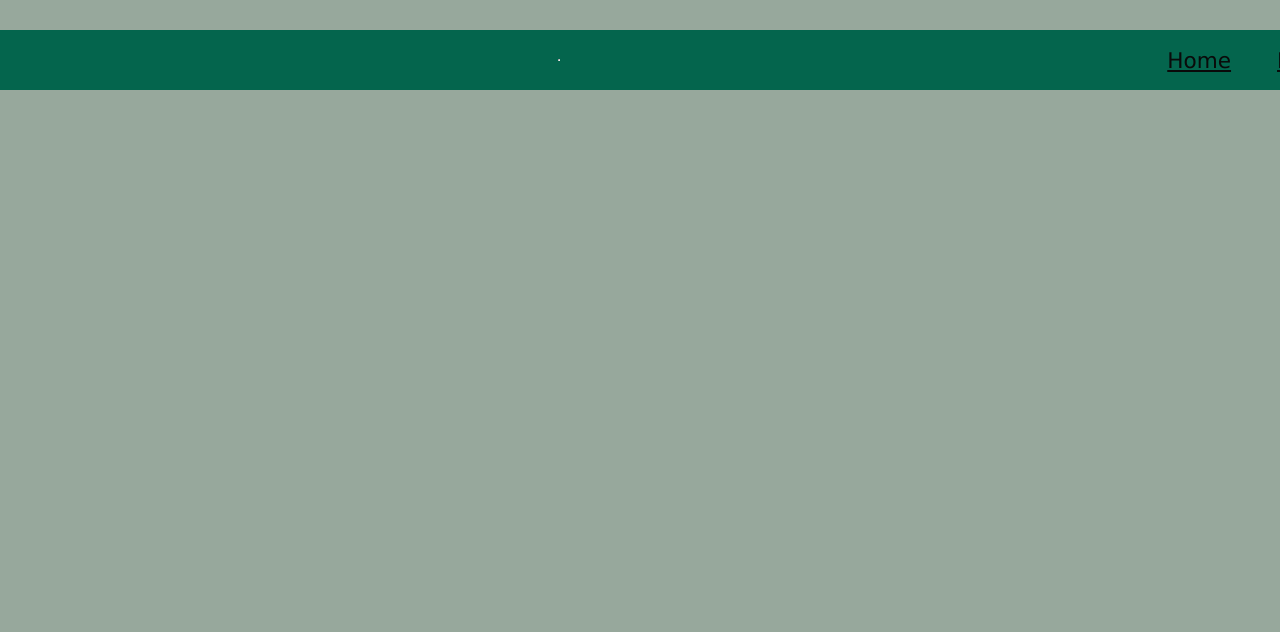
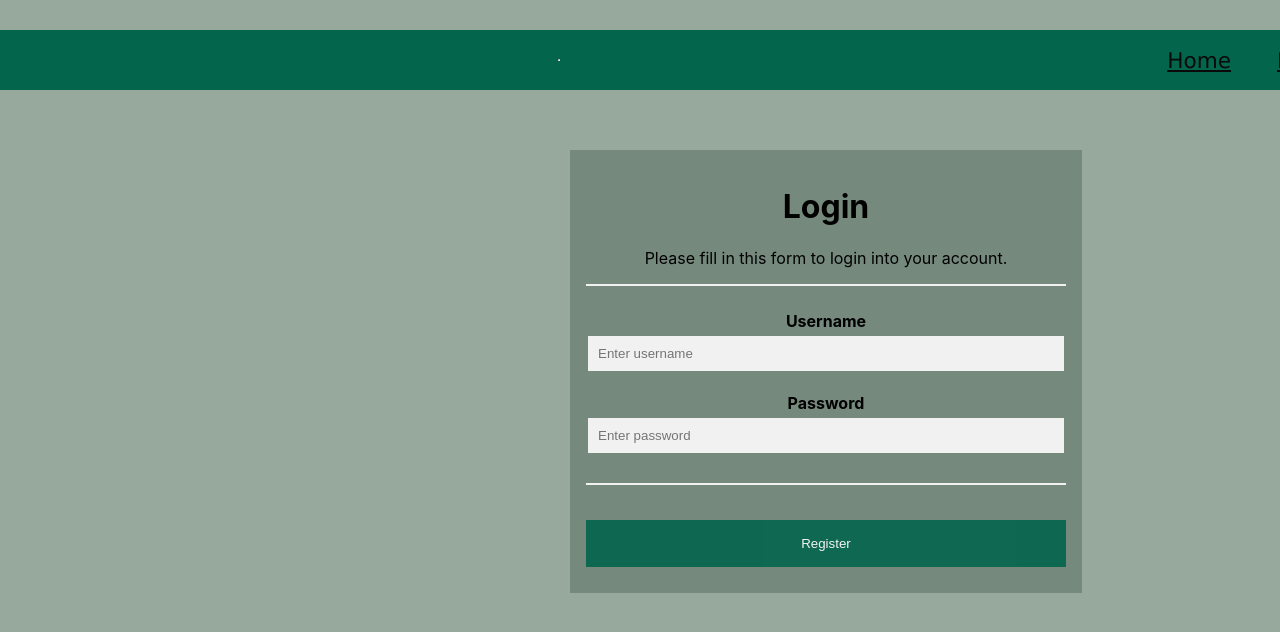
Before and after one commit to IvoKarapeev/Online-Shop, a React (Create React App) app in the folder client/: page /login in a window 1280 px wide. Shown: the top 632 px of the page. Built offline with nearby package versions, Linux system fonts and the light colour scheme.

Commit message:
Creating Login
Making error handling for login and register and making header link for login

```diff
--- a/client/src/App.js
+++ b/client/src/App.js
@@ -3,6 +3,7 @@ import './App.css';
 import HomePage from './components/Home/HomePage';
 import Header from './components/Header/Header';
 import Register from './components/Register/Register';
+import Login from './components/Login/Login';
 
 import { Routes,Route } from 'react-router-dom';
 import useLocalStorige from './hooks/useLocalStorige';
@@ -25,6 +26,7 @@ function App() {
             <Routes>
                 <Route path='/' element={<HomePage/>}/>
                 <Route path='/register' element={<Register setUser={setUser}/>}/>
+                <Route path='/login' element={<Login setUser={setUser}/>}/>
             </Routes>
         </div>
     );
--- a/client/src/components/Header/Header.js
+++ b/client/src/components/Header/Header.js
@@ -13,7 +13,7 @@ const Header = () => {
                             <Link to='/'>Home</Link>
                         </div>
                         <div>
-                            <Link to='/register'>Login</Link>
+                            <Link to='/login'>Login</Link>
                         </div>
                         <div>
                             <Link to='/register'>Register</Link>
--- a/client/src/components/Login/Login.js
+++ b/client/src/components/Login/Login.js
@@ -0,0 +1,130 @@
+import { useEffect, useState } from 'react';
+import { useDispatch } from 'react-redux';
+import { loginUser } from '../../redux/slice/productsSlice';
+import { useNavigate } from 'react-router-dom';
+import { useSelector } from 'react-redux';
+
+import styles from './Login.module.css';
+
+const Login = ({setUser}) => {
+
+    const dispatch = useDispatch();
+    const navigate = useNavigate();
+
+    const state = useSelector(state => state.products);
+
+    const [userData,setUserData] = useState({
+        username:'',
+        password:'',
+    });
+
+    const [errors,setErrors] = useState({});
+
+    useEffect(() => {
+        const userState = state.find(x => x.hasOwnProperty('user'));
+        const errorState = state.find(x => x.hasOwnProperty('error'));
+
+
+        if (userState) {
+            setUser(userState.user);
+
+            navigate('/');
+        };
+
+        if (errorState) {
+            setErrors(state => ({
+                ...state,
+                'loginError': errorState.error,
+            }));
+        }
+
+    },[state]);
+
+    const onChange = (e) => {
+        setUserData(state => ({
+            ...state,
+            [e.target.name]:e.target.value
+        }));
+    };
+
+
+    const onSubmit = (e) => {
+        e.preventDefault();
+
+        if (userData.username.length < 5 ||
+            userData.password.length < 6) {
+            return ;
+        };
+
+        const authData = {
+            username:userData.username,
+            password:userData.password
+        }
+
+        dispatch(loginUser(authData));
+
+        setUserData({
+            username:'',
+            password:'',
+        });
+
+    };
+
+    const minlength = (e,minL) => {
+        setErrors(state => ({
+            ...state,
+            [e.target.name]: userData[e.target.name].length < minL,
+        }));
+    };
+
+    return (
+        <form onSubmit={onSubmit}>
+        <div className={styles.container}>
+        <h1>Login</h1>
+        <p>Please fill in this form to login into your account.</p>
+        <hr className={styles.separator}/>
+         <label htmlFor="username">
+            <b>Username</b>
+        </label>
+        <input
+            className={styles["input-text"]}
+            type="text"
+            placeholder="Enter username"
+            name="username"
+            id="username"
+            value={userData.username}
+            onChange={onChange}
+            onBlur={(e) => minlength(e,5)}
+        />
+        {errors.username &&
+            <div className={styles.validate}>Username should be at least 5 characters long</div>
+        }
+        <label htmlFor="password">
+            <b>Password</b>
+        </label>
+        <input
+            className={styles["input-text"]}
+            type="password"
+            placeholder="Enter password"
+            name="password"
+            id="password"
+            value={userData.password}
+            onChange={onChange}
+            onBlur={(e) => minlength(e,6)}
+        />
+        {errors.password &&
+            <div className={styles.validate}>Password should be at least 6 characters long</div>
+        }
+        {errors.loginError &&
+            <div className={styles.validate}>Wrong username or password</div>
+        }
+        <hr className={styles.separator}/>
+        <button type="submit" className={styles.loginbtn}>
+            Register
+        </button>
+        </div>
+    </form>
+    )
+};
+
+export default Login;
--- /dev/null
+++ b/client/src/components/Login/Login.module.css
@@ -0,0 +1,50 @@
+.container {
+    margin-top: 150px;
+    margin-left: 570px;
+    background-color: rgb(117, 137, 125);
+    width: 40%;
+    height: 90%;
+    padding: 16px;
+    box-sizing: border-box
+}
+
+.input-text {
+    width: 95%;
+    padding: 10px;
+    margin: 5px 0 22px 0;
+    display: inline-block;
+    border: none;
+    background: #f1f1f1;
+}
+
+.input-text:focus {
+    background-color: #ddd;
+    outline: none;
+}
+
+.separator {
+    border: 1px solid #f1f1f1;
+    margin-bottom: 25px;
+}
+
+.loginbtn {
+    background-color: rgb(4, 101, 77);
+    color: white;
+    padding: 16px 20px;
+    margin: 10px 0;
+    border: none;
+    cursor: pointer;
+    width: 100%;
+    opacity: 0.9;
+}
+
+.registerbtn:hover {
+    background-color: rgb(30, 82, 69);
+}
+
+.validate {
+    color: rgb(228, 5, 5);
+    font-size: 16px;
+    font-family: cursive;
+    text-shadow: 1px 1px black;
+}
--- a/client/src/redux/sagas/handlers/user.js
+++ b/client/src/redux/sagas/handlers/user.js
@@ -1,6 +1,6 @@
 import { call,put } from 'redux-saga/effects';
-import { setUserState } from '../../slice/productsSlice';
-import { requestPostUser } from '../requests/user';
+import { setUserState,setErrorAuth } from '../../slice/productsSlice';
+import { requestPostUser,requestLoginUser } from '../requests/user';
 
 
 export function* postRegisterUser(action) {
@@ -8,9 +8,29 @@ export function* postRegisterUser(action) {
 
         const userData = action.payload;
         const authData = yield call(requestPostUser,userData);
-        yield put(setUserState(authData));
+        if (authData.error) {
+            yield put(setErrorAuth(authData.error));
+        }else{
+            yield put(setUserState(authData));
+        }
 
     } catch (error) {
         console.log(error);
     }
 };
+
+export function* postLoginUser(action) {
+    try {
+
+        const userData = action.payload;
+        const authData = yield call(requestLoginUser,userData);
+        if (authData.error) {
+            yield put(setErrorAuth(authData.error));
+        }else{
+            yield put(setUserState(authData));
+        }
+
+    } catch (error) {
+        console.log(error);
+    }
+};
--- a/client/src/redux/sagas/requests/user.js
+++ b/client/src/redux/sagas/requests/user.js
@@ -9,3 +9,15 @@ export async function requestPostUser(userData) {
     .then(res => res.json())
     .then(data => data);
 };
+
+export async function requestLoginUser(userData) {
+    return await fetch('http://localhost:3030/user/login',{
+        method:'post',
+        headers:{
+            'Content-type':'application/json',
+        },
+        body:JSON.stringify(userData)
+    })
+    .then(res => res.json())
+    .then(data => data);
+};
--- a/client/src/redux/sagas/rootSaga.js
+++ b/client/src/redux/sagas/rootSaga.js
@@ -1,11 +1,12 @@
 import { takeLatest } from "redux-saga/effects";
 import { getProductsHandler } from "./handlers/products";
-import { getProducts, registerUser } from "../slice/productsSlice";
-import { postRegisterUser } from "./handlers/user";
+import { getProducts, loginUser, registerUser } from "../slice/productsSlice";
+import { postRegisterUser ,postLoginUser} from "./handlers/user";
 
 export function* watcherSaga() {
 
     yield takeLatest(getProducts.type,getProductsHandler);
     yield takeLatest(registerUser.type,postRegisterUser);
+    yield takeLatest(loginUser.type,postLoginUser);
 
 };
--- a/client/src/redux/slice/productsSlice.js
+++ b/client/src/redux/slice/productsSlice.js
@@ -17,10 +17,18 @@ const productsSlice = createSlice({
             const newState = [...state,userState];
 
             return newState;
+        },
+        loginUser() {},
+        setErrorAuth(state, action) {
+            const errorState = {error:action.payload}
+            const newState = [...state,errorState];
+
+            return newState;
+
         }
     }
 });
 
-export const { getProducts,setProducts,registerUser,setUserState } = productsSlice.actions;
+export const { getProducts,setProducts,registerUser,setUserState,loginUser,setErrorAuth } = productsSlice.actions;
 
 export default productsSlice.reducer;
```
